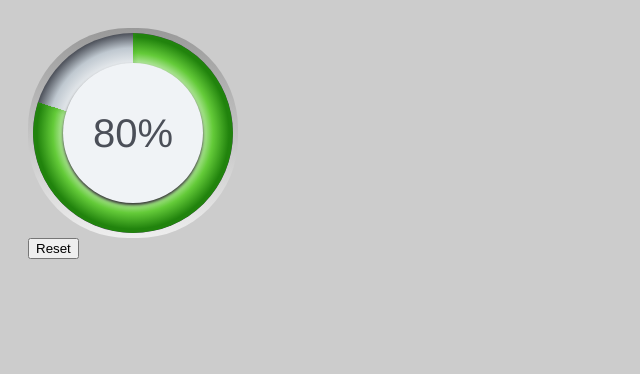
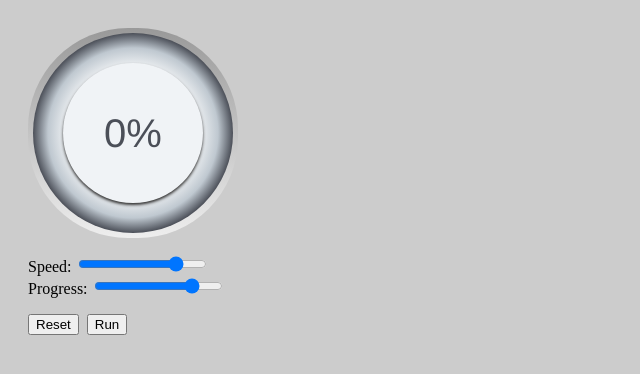
Before and after one commit to benzhe/CSS3-Round-Progress-Bar, a plain HTML site: page index.html in a window 1280 px wide. Shown: the whole page, without its empty margins (0-640 px from the left). Drawn offline with Linux system fonts and the light colour scheme.

Commit message:
add option

```diff
--- a/index.html
+++ b/index.html
@@ -16,8 +16,7 @@
     height:200px;
     background-image:-webkit-linear-gradient(#999,#eee);
     border-radius:100px;
-    padding:5px;
-    float:left
+    padding:5px
 }
 
 .inner {
@@ -142,6 +141,8 @@
 var sec = 1;
 
 function progress(num) {
+    if(typeof num == "undefined") {var num = document.getElementsByName("prog")[0].value;}
+    sec = document.getElementsByName("speed")[0].value / 100;
     var right = document.querySelector('.mask1 .prog'),
         left = document.querySelector('.mask2 .prog'),
         startMask = document.getElementsByClassName('start_mask')[0],
@@ -151,7 +152,7 @@ function progress(num) {
     console.log(ang, ang - 180);
     startMask.style.cssText = "opacity:1";
     var i = 0,
-        m = setInterval(function(){if(i >= num) clearInterval(m);text.textContent = (i++)+'%';}, 10);
+        m = setInterval(function(){if(i >= num) clearInterval(m);text.textContent = (i++)+'%';}, sec*1000/num);
     if(num > 0 && num <= 50){
         right.style.cssText = "-webkit-transition-duration:"+sec+"s; -webkit-transform:rotate(" + ang + "deg)";
     }
@@ -185,22 +186,26 @@ function reset(){
 -->
 <span class="outer" onclick="progress(80)">
     <span class="inner">
-        <span id="text">80%</span>
+        <span id="text">0%</span>
     </span>
-    <span class="end_mask" style="-webkit-transition: 1s; opacity: 1; -webkit-transform: rotate(288deg); "></span>
-    <span class="start_mask" style="opacity: 1; "></span>
+    <span class="end_mask" style=""></span>
+    <span class="start_mask" style=""></span>
     <span class="mask1">
-        <span class="prog" style="-webkit-transition: 0.625s; -webkit-transform: rotate(180deg); "></span>
+        <span class="prog" style=""></span>
     </span>
     <span class="mask2">
-        <span class="prog" style="-webkit-transition: 0.375s 0.625s; -webkit-transform: rotate(108deg); "></span>
+        <span class="prog" style=""></span>
     </span>
     <span class="circle">
     </span>
 
 </span>
 
-<p style="clear:both"><button onclick="reset()">Reset</button></p>
+
+<p>Speed: <input name="speed" type="range" min="1" max="100" value="80"><br>
+Progress: <input name="prog" type="range" min="1" max="100" value="80">
+</p>
+<p style="clear:both"><button onclick="reset()">Reset</button>&nbsp;&nbsp;<button onclick="progress()">Run</button></p>
 
 
 
```
